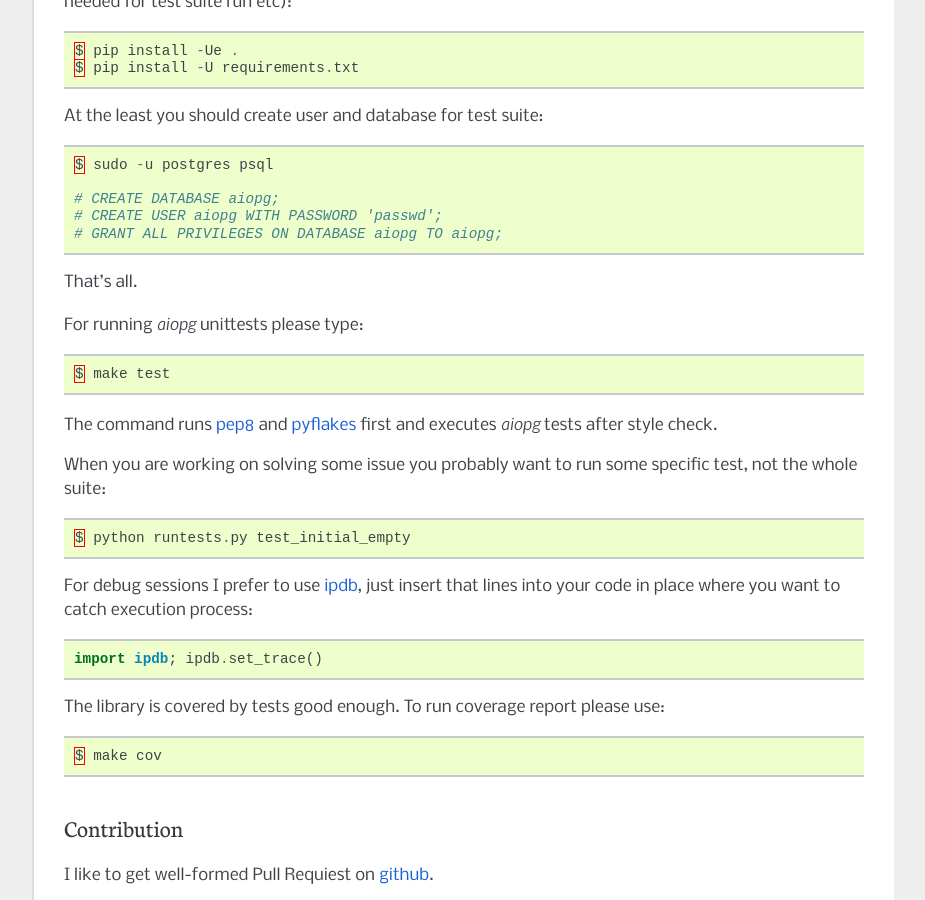
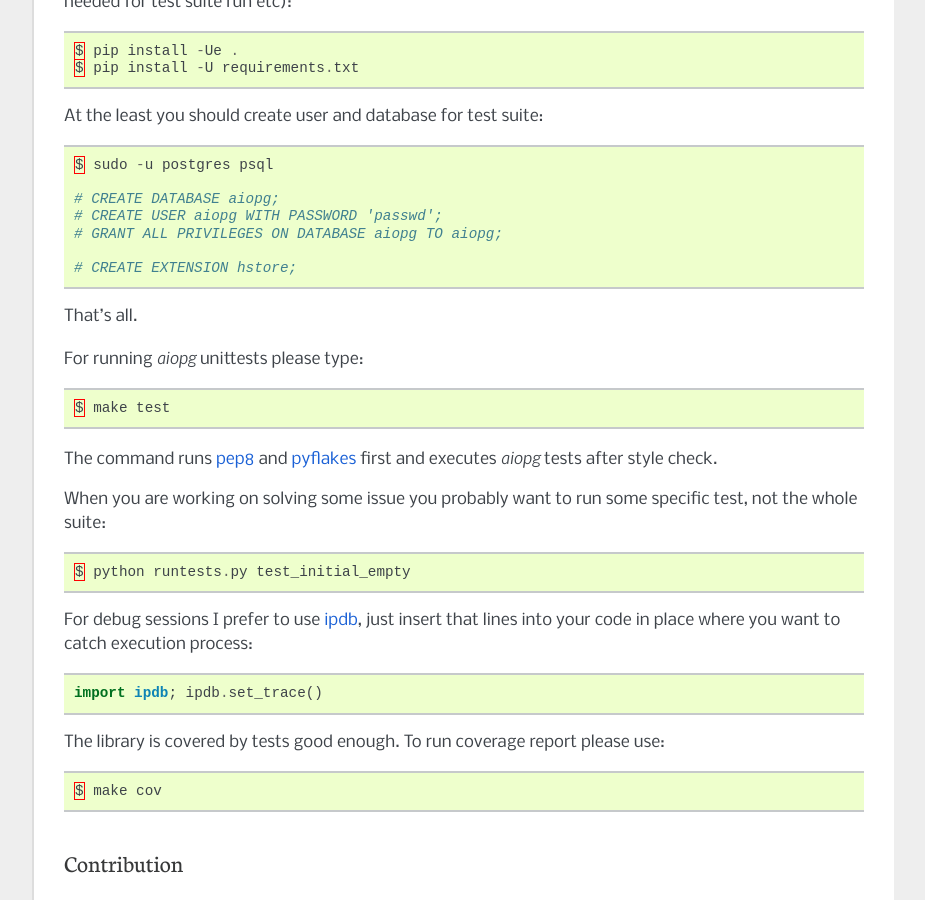
Before and after one commit to aio-libs/aiopg, a Sphinx documentation site: the page built from docs/contributing.rst, in a window 1280 px wide and 900 px high, scrolled down 559 px. Shown: the whole window, without its empty margins (198-1123 px from the left). Built offline with Sphinx 7.4.7, drawn with Linux system fonts in a browser that asks for light colours.

Commit message:
Mention creating HSTORE extension for test runner

```diff
--- a/docs/contributing.rst
+++ b/docs/contributing.rst
@@ -32,6 +32,8 @@
     # CREATE DATABASE aiopg;
     # CREATE USER aiopg WITH PASSWORD 'passwd';
     # GRANT ALL PRIVILEGES ON DATABASE aiopg TO aiopg;
+
+    # CREATE EXTENSION hstore;
 
 
 That's all.
```
